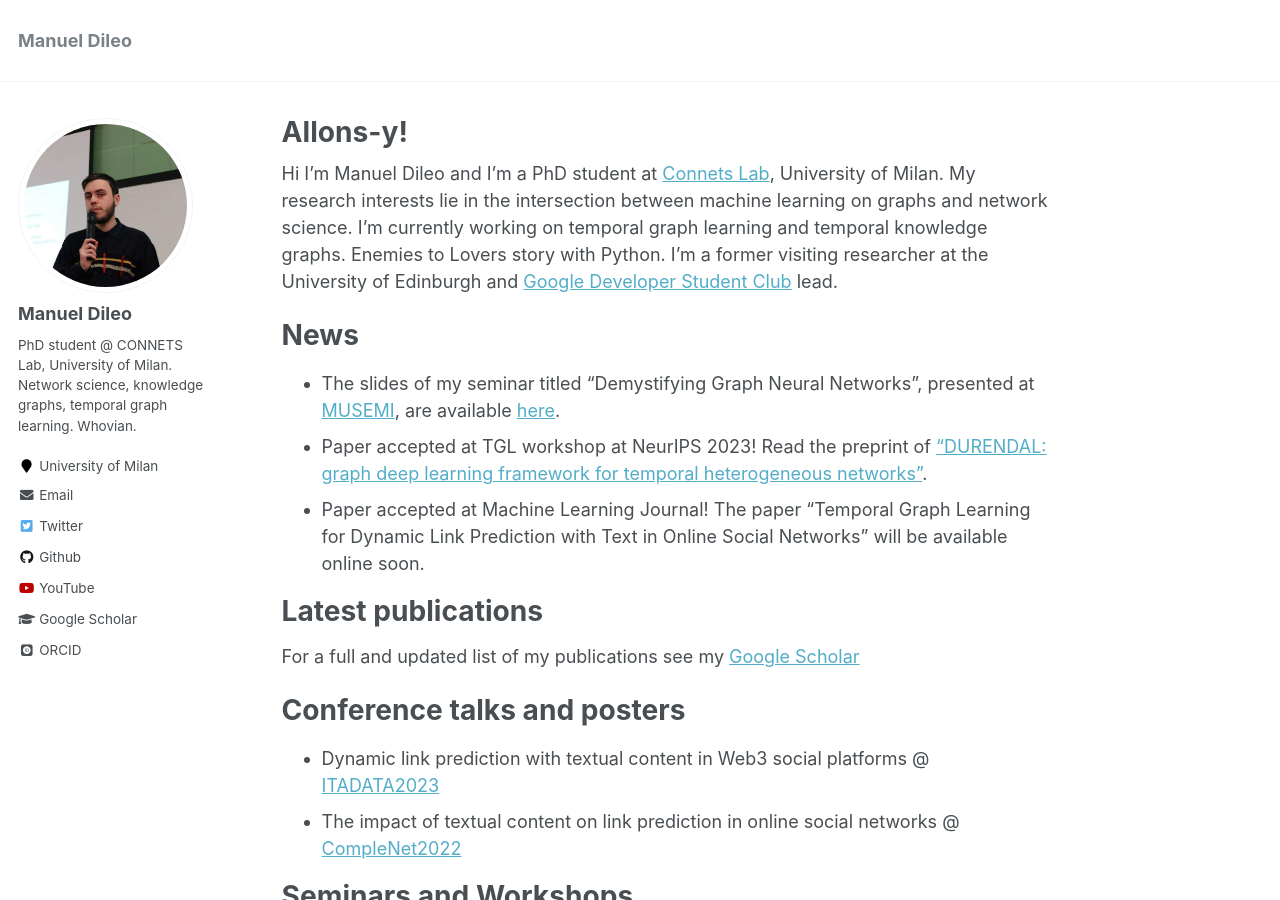
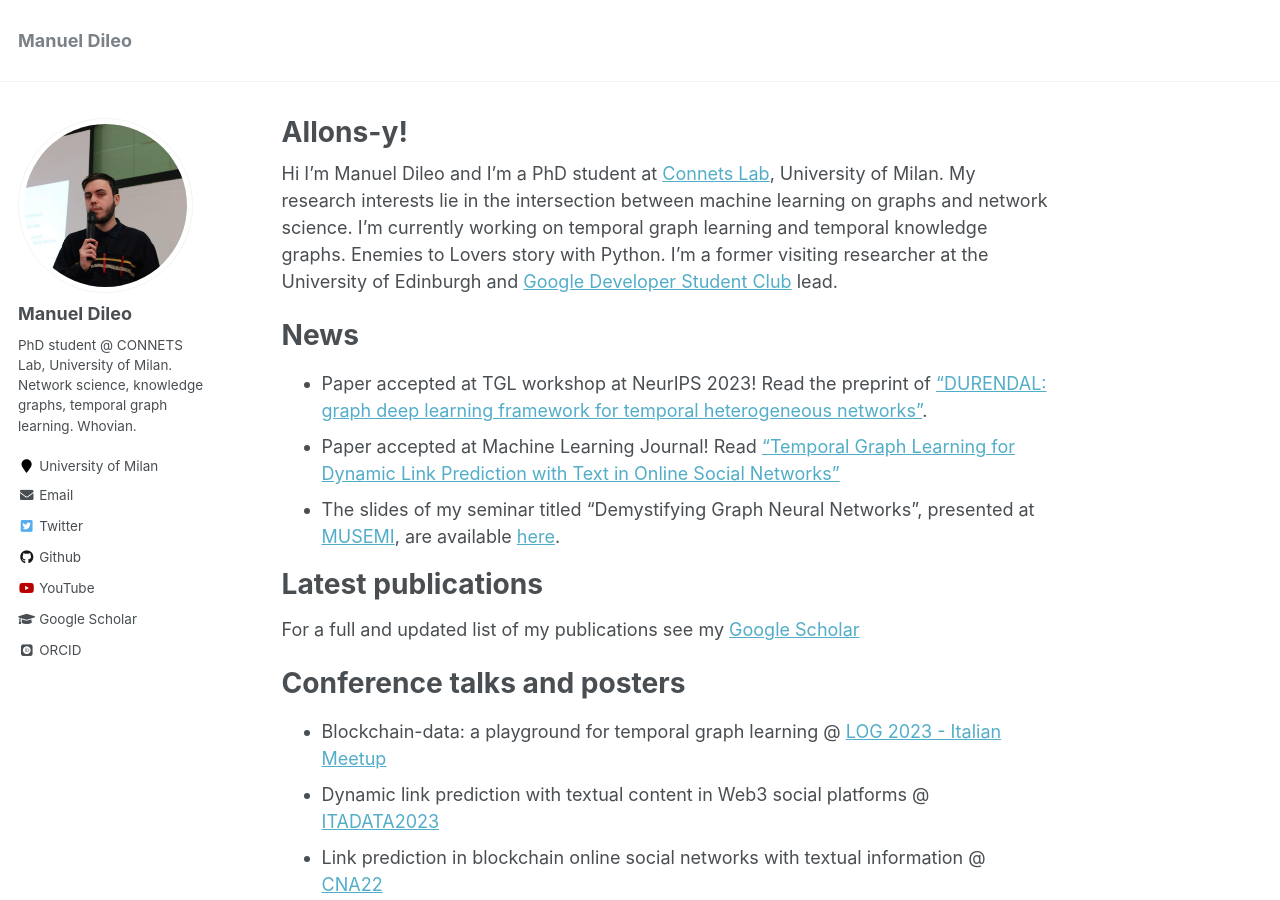
Before and after one commit to manuel-dileo/manuel-dileo.github.io, a Jekyll site: the page built from _pages/about.md, in a window 1280 px wide and 900 px high. Built offline with Jekyll 4.4.1, drawn with Linux system fonts in a browser that asks for light colours; some web fonts are replaced.

Commit message:
Update about.md

```diff
--- a/_pages/about.md
+++ b/_pages/about.md
@@ -12,9 +12,9 @@ Hi I'm Manuel Dileo and I'm a PhD student at [Connets Lab](https://www.connets.d
 
 News
 ======
+- Paper accepted at TGL workshop at NeurIPS 2023! Read the preprint of ["DURENDAL: graph deep learning framework for temporal heterogeneous networks"](https://arxiv.org/abs/2310.00336).
+- Paper accepted at Machine Learning Journal! Read ["Temporal Graph Learning for Dynamic Link Prediction with Text in Online Social Networks"](https://link.springer.com/article/10.1007/s10994-023-06475-x)
 - The slides of my seminar titled "Demystifying Graph Neural Networks", presented at [MUSEMI](musemi.di.unimi.it), are available [here](https://github.com/manuel-dileo/intro-gnn/blob/main/musemi/musemi_demystifying_gnns.pdf).
-- Paper accepted at TGL workshop at NeurIPS 2023! Read the preprint of ["DURENDAL: graph deep learning framework for temporal heterogeneous networks"](https://arxiv.org/abs/2310.00336).
-- Paper accepted at Machine Learning Journal! The paper "Temporal Graph Learning for Dynamic Link Prediction with Text in Online Social Networks" will be available online soon.
 
 Latest publications
 ======
@@ -22,7 +22,9 @@ For a full and updated list of my publications see my [Google Scholar](https://s
 
 Conference talks and posters
 ======
+- Blockchain-data: a playground for temporal graph learning @ [LOG 2023 - Italian Meetup](https://sites.google.com/view/log-meetup-italy)
 - Dynamic link prediction with textual content in Web3 social platforms @ [ITADATA2023](https://www.itadata.it/)
+- Link prediction in blockchain online social networks with textual information @ [CNA22](https://2022.complexnetworks.org/)
 - The impact of textual content on link prediction in online social networks @ [CompleNet2022](https://complenet.weebly.com/)
 
 Seminars and Workshops
```
